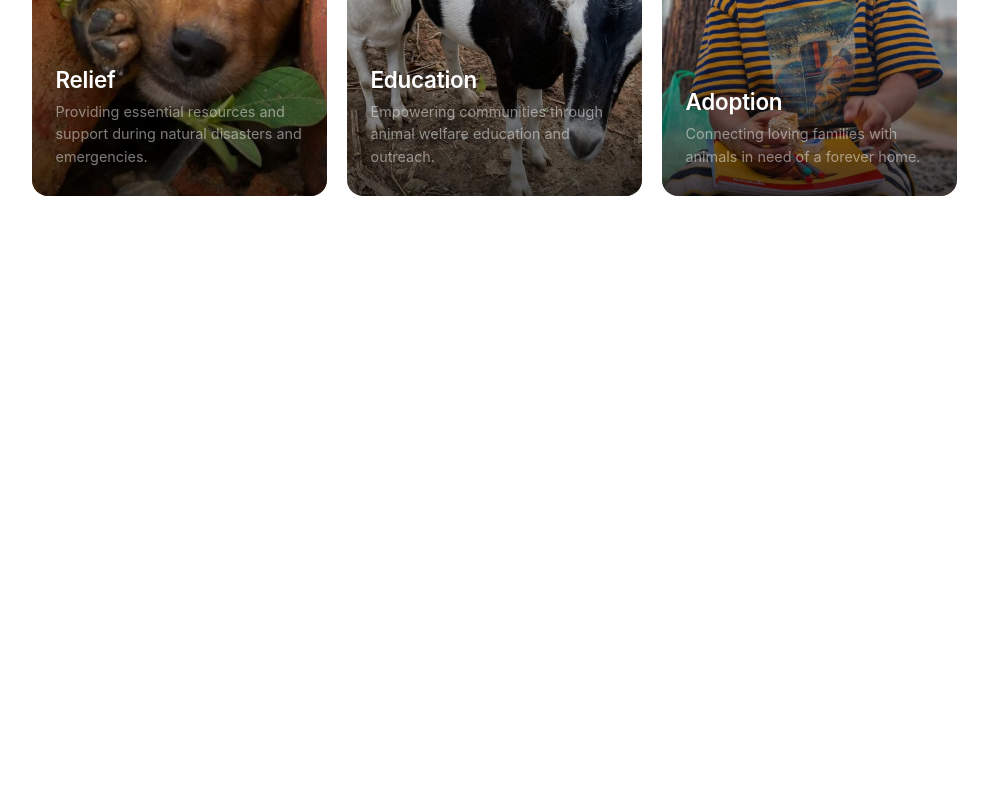
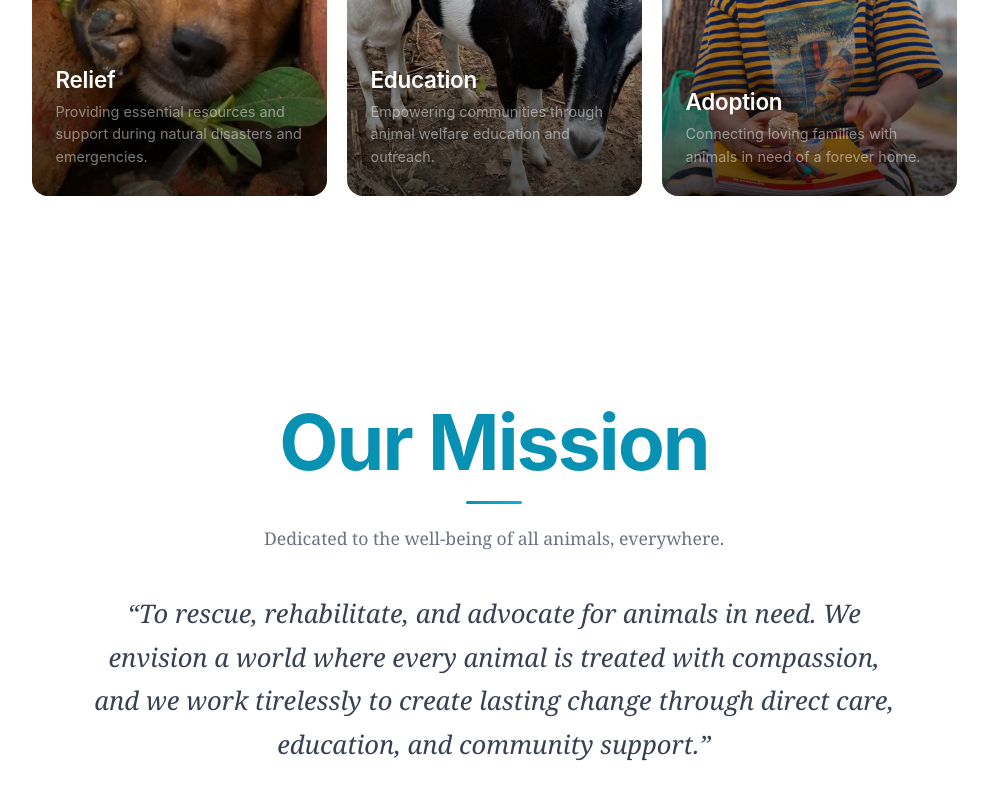
Before and after one commit to joseernestoroldan/mmf-wireframe, a Next.js app: page / in a window 1280 px wide. Shown: the part 1775-2575 px from the top of the page, without its empty margins (146-1134 px from the left). Before the commit the page ends 2071 px from the top, so only its background shows below. Built offline with nearby package versions, Linux system fonts and the light colour scheme.

Commit message:
feat(home): add OurMission section component
Reveal-on-scroll mission statement section rendered below OurWork
on the home page.

```diff
--- a/app/page.tsx
+++ b/app/page.tsx
@@ -1,6 +1,7 @@
 import OurWork from "@/components/OurWork/OurWork";
 import styles from "./page.module.css";
 import Carrousel from "@/components/Carrousel/Carrousel";
+import OurMission from "@/components/OurMission/OurMission";
 
 export default function Home() {
   return (
@@ -8,7 +9,8 @@ export default function Home() {
       <main className={styles.main}>
         <div className={styles.container}>
           <Carrousel />
-          <OurWork/>
+          <OurWork />
+          <OurMission />
         </div>
       </main>
     </div>
--- /dev/null
+++ b/components/OurMission/OurMission.module.css
@@ -0,0 +1,81 @@
+.container {
+  padding: 100px 20px;
+  display: flex;
+  justify-content: center;
+  background-color: transparent;
+}
+
+.content {
+  max-width: 1280px;
+  width: 100%;
+}
+
+.heading {
+  font-family: 'Inter', system-ui, sans-serif;
+  font-size: clamp(40px, 6vw, 92px);
+  font-weight: 700;
+  text-align: center;
+  color: #0891b2;
+  margin: 0 0 12px;
+  letter-spacing: -0.025em;
+}
+
+.headingAccent {
+  display: block;
+  width: 56px;
+  height: 3px;
+  margin: 0 auto 20px;
+  background: linear-gradient(90deg, #0891b2, #06b6d4);
+  border-radius: 2px;
+}
+
+.subtitle {
+  font-family: 'Georgia', 'Times New Roman', serif;
+  font-size: 1.1rem;
+  line-height: 1.6;
+  text-align: center;
+  color: #6b7280;
+  max-width: 520px;
+  margin: 0 auto 40px;
+}
+
+.missionStatement {
+  font-family: 'Georgia', 'Times New Roman', serif;
+  font-size: 1.6rem;
+  line-height: 1.7;
+  text-align: center;
+  color: #374151;
+  max-width: 800px;
+  margin: 0 auto;
+  font-weight: 300;
+  font-style: italic;
+}
+
+/* ─── Entrance animation ─── */
+.animateSection {
+  opacity: 0;
+  transform: translateY(30px);
+  transition: opacity 0.8s ease-out, transform 0.8s cubic-bezier(0.22, 1, 0.36, 1);
+}
+
+.inView {
+  opacity: 1;
+  transform: translateY(0);
+}
+
+@media (max-width: 800px) {
+  .heading {
+    font-size: 2.5rem;
+  }
+  .missionStatement {
+    font-size: 1.3rem;
+  }
+}
+
+@media (prefers-reduced-motion: reduce) {
+  .animateSection {
+    transition: none;
+    opacity: 1;
+    transform: none;
+  }
+}
--- /dev/null
+++ b/components/OurMission/OurMission.tsx
@@ -0,0 +1,55 @@
+"use client";
+
+import { useEffect, useRef, useState } from "react";
+import styles from "./OurMission.module.css";
+
+const OurMission = () => {
+  const [isVisible, setIsVisible] = useState(false);
+  const sectionRef = useRef<HTMLElement>(null);
+
+  useEffect(() => {
+    const observer = new IntersectionObserver(
+      ([entry]) => {
+        if (entry.isIntersecting) {
+          setIsVisible(true);
+          observer.unobserve(entry.target);
+        }
+      },
+      {
+        threshold: 0.1,
+      }
+    );
+
+    if (sectionRef.current) {
+      observer.observe(sectionRef.current);
+    }
+
+    return () => {
+      if (sectionRef.current) {
+        // eslint-disable-next-line react-hooks/exhaustive-deps
+        observer.unobserve(sectionRef.current);
+      }
+    };
+  }, []);
+
+  return (
+    <section
+      ref={sectionRef}
+      className={`${styles.container} ${styles.animateSection} ${isVisible ? styles.inView : ""}`}
+    >
+      <div className={styles.content}>
+        <h2 className={styles.heading}>Our Mission</h2>
+        <span className={styles.headingAccent} aria-hidden="true" />
+        <p className={styles.subtitle}>
+          Dedicated to the well-being of all animals, everywhere.
+        </p>
+
+        <p className={styles.missionStatement}>
+          &ldquo;To rescue, rehabilitate, and advocate for animals in need. We envision a world where every animal is treated with compassion, and we work tirelessly to create lasting change through direct care, education, and community support.&rdquo;
+        </p>
+      </div>
+    </section>
+  );
+};
+
+export default OurMission;
```
